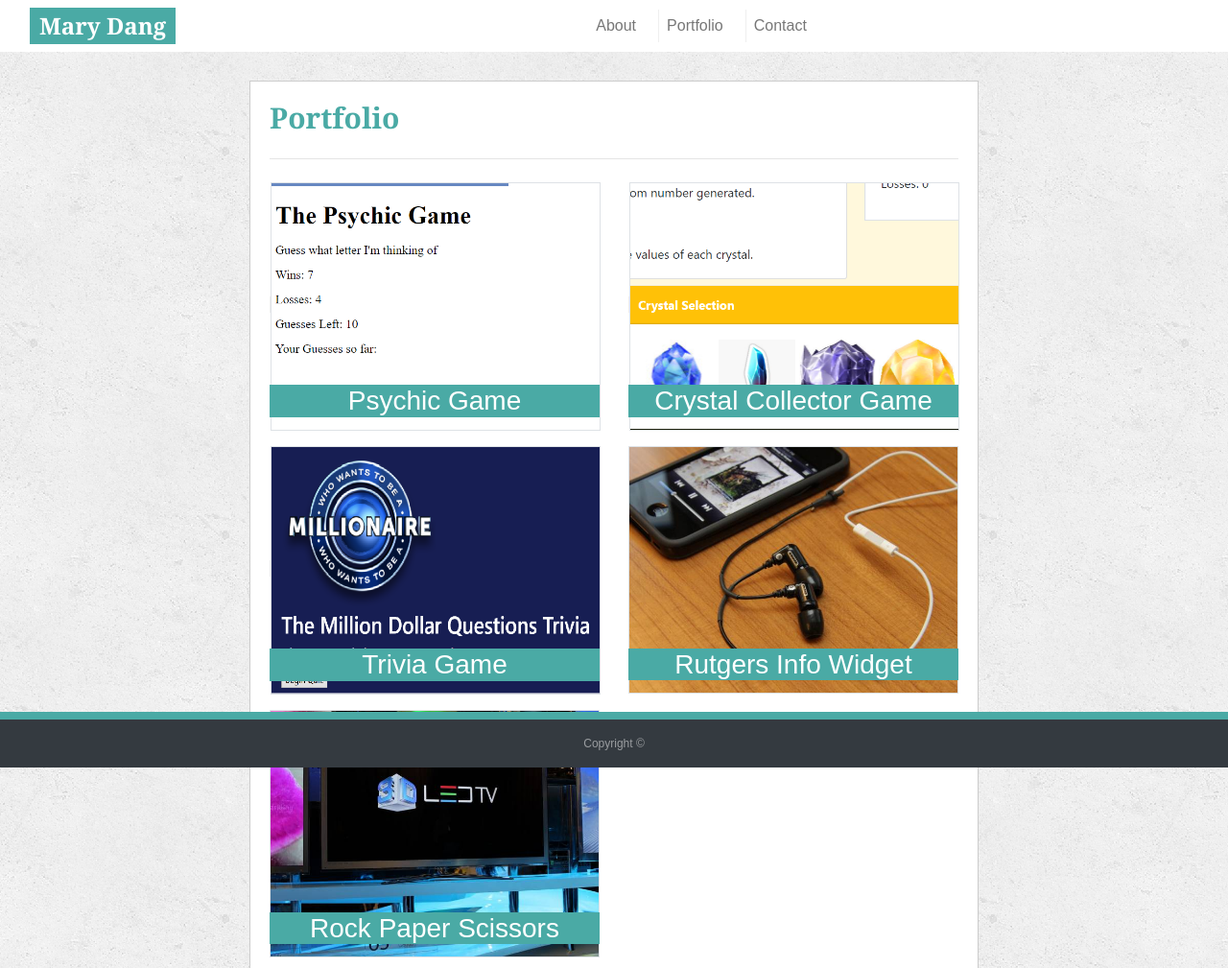
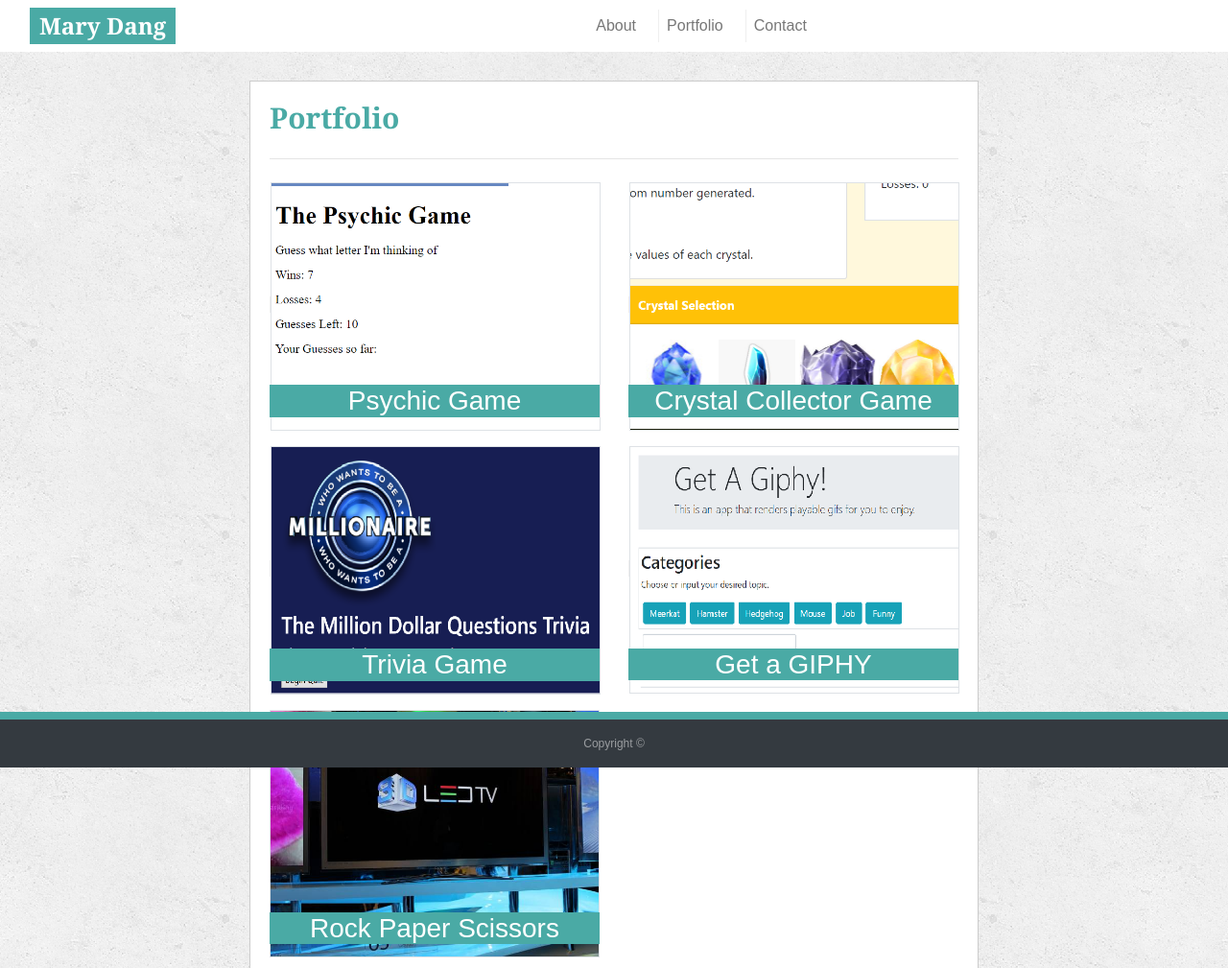
Before and after one commit to mkd454/Bootstrap-Portfolio, a plain HTML site: page portfolio.html in a window 1280 px wide. Shown: the top 1009 px of the page at 96% size. Drawn offline with nearby package versions, Linux system fonts and the light colour scheme.

Commit message:
Added Get a GIPHY project to portfolio

```diff
--- a/portfolio.html
+++ b/portfolio.html
@@ -74,8 +74,10 @@
 					</div>
 					<div class="col-md-6">
 						<div class="position-relative">
-							<img src="images/technics-q-c-640-480-7.jpg" alt="Port4" class="img-fluid p-0 my-2 border">
-							<div class="text-block position-absolute h3">Rutgers Info Widget</div>
+							<a class="p-0 m-0" href="https://mkd454.github.io/GIPHY-API/">
+								<img src="images/Get-a-giphy.png" alt="Get a GIPHY" class="img-fluid p-0 my-2 border">
+							</a>
+							<div class="text-block position-absolute h3">Get a GIPHY</div>
 						</div>
 					</div>
 				</div>
```
Also changed, not shown: images/Get-a-giphy.png (added), images/technics-q-c-640-480-5.jpg (deleted), images/technics-q-c-640-480-7.jpg (deleted).
